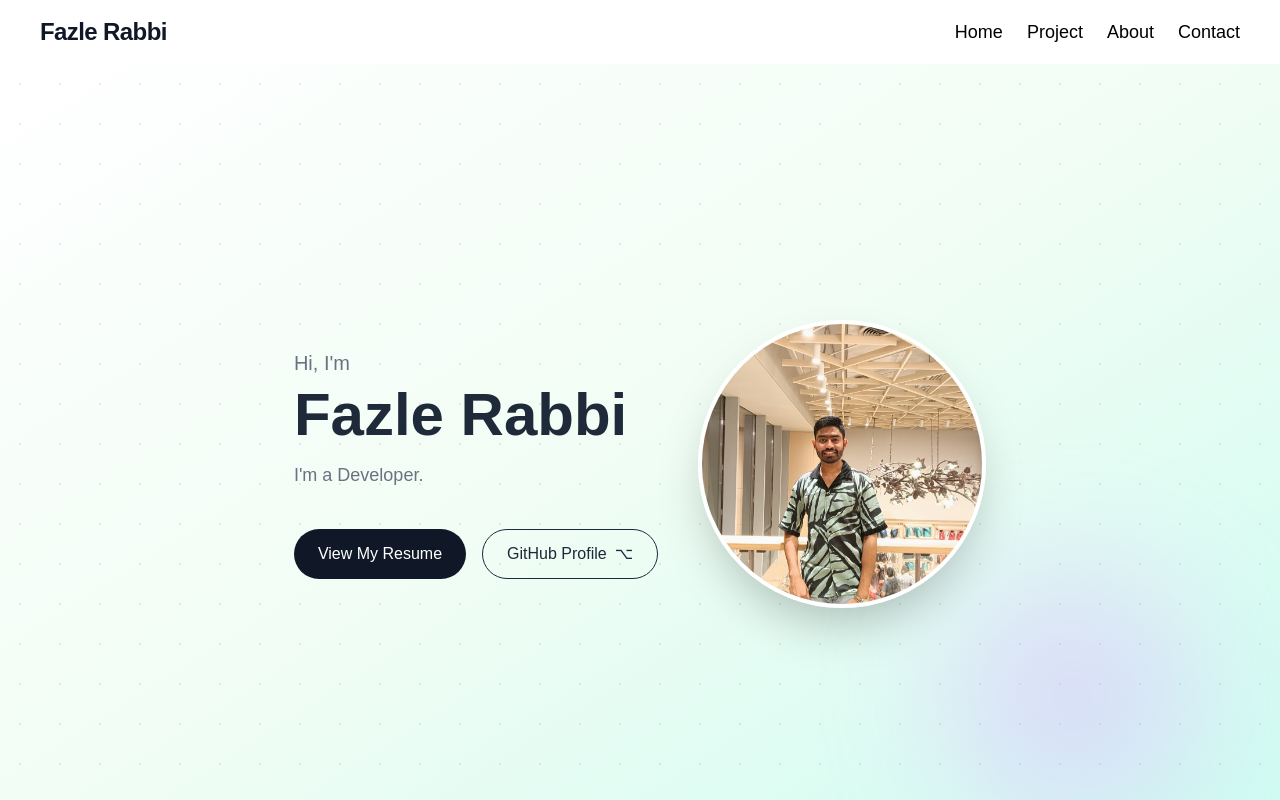
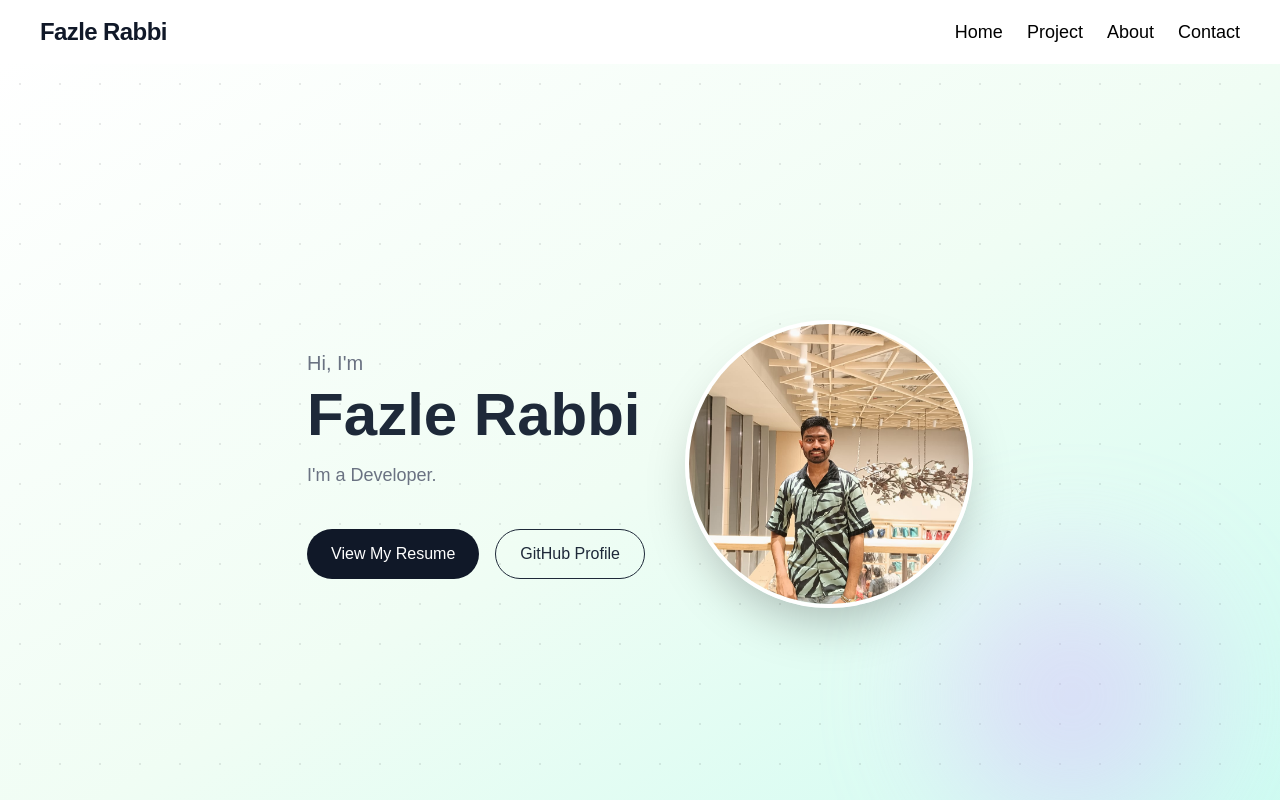
Before and after one commit to fazlerabbi6423/portfolio, a Next.js app: page / in a window 1280 px wide. Shown: the top 800 px of the page. Built offline with nearby package versions, Linux system fonts and the light colour scheme.

Commit message:
add to hero section

```diff
--- a/src/app/components/Hero.tsx
+++ b/src/app/components/Hero.tsx
@@ -51,7 +51,7 @@ const Hero = () => {
                             target='_blank'
                             className='flex items-center gap-2 border border-gray-800 text-gray-800 px-6 py-3 rounded-full font-medium hover:bg-gray-100 transition-colors'
                         >
-                            GitHub Profile <span>⌥</span>
+                            GitHub Profile
                         </Link>
 
                     </div>
```
Also changed, not shown: src/app/components/Footer.tsx (+2 -8 lines).
